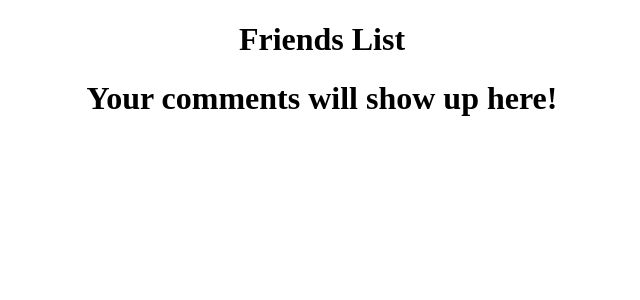
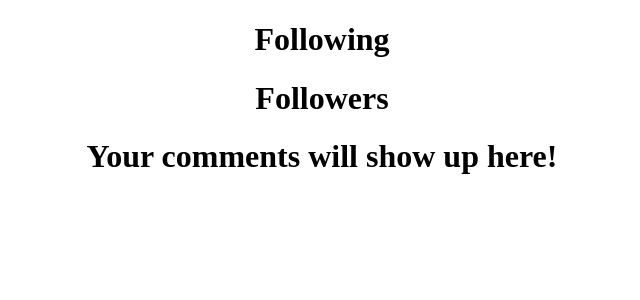
Before and after one commit to SerenaChandler/TransRoom, a Flask app: page /user in a window 1280 px wide. Shown: the part 114-414 px from the top of the page, without its empty margins (318-958 px from the left). Run offline with Flask 2, Linux system fonts and the light colour scheme; the visitor is signed in with stand-in values (Sample User, id 1); data comes from the database, SQL or seed files in the repository; data that the repository does not hold is empty; some libraries are stand-ins or nearby versions.

Commit message:
added code to show users followers, and prevent duplicate usernames from being created

```diff
--- a/crud.py
+++ b/crud.py
@@ -20,6 +20,8 @@ def get_users():
 def get_user_by_id(user_id):
     return User.query.get(user_id)
 
+def get_user_by_username(username):
+    return User.query.filter(User.username == username).first()
 
 
 def get_user_by_email(email):
--- a/server.py
+++ b/server.py
@@ -163,6 +163,7 @@ def create_user():
     password = request.form.get("password")
     username = request.form.get("username")
     user = crud.get_user_by_email(email)
+    existing_username = crud.get_user_by_username(username)
 
     if not email:
         flash("Please enter email")
@@ -172,6 +173,8 @@ def create_user():
         flash("Please enter username")
     elif user:
         flash("That email is already associated with an account.")
+    elif existing_username:
+        flash("That username is already associated with an account.")
     else:
         hashed_password = werkzeug.security.generate_password_hash(password, method='pbkdf2:sha256', salt_length=16)
         crud.create_user(email, hashed_password, username)
--- a/templates/user.html
+++ b/templates/user.html
@@ -4,19 +4,34 @@
 
 
 {% block body %}
-<h1>Friends List</h1>
+
+<div>
+    <h1>Following</h1>
     {% for user in user.following %}
-
-<h2>{{user.username}}</h2>
+    <div class="comment-box">
+        <h1>{{user.username}}</h1>
 
         <form action="/delete-friend/{{user.user_id}}">
             <input id="flush-friend-button" type="submit" value="flush">
         </form>
+    </div>
+    {% endfor %}
+</div>
 
 
+<div>
+    <h1>Followers</h1>
+    {% for user in user.followers %}
+    <div class="comment-box">
+        <h1>{{user.username}}</h1>
+
+    </div>
+
     {% endfor %}
+</div>
 
 
+<div>
     <h1>Your comments will show up here!</h1>
     {% for comment in user.comments %}
     <div class="comment-box">
@@ -25,13 +40,11 @@
             <h2>{{comment.comment_text}}
                 {{comment.rating}}/5
             </h2>
-
-
             <form action="/delete/comment/{{comment.comment_id}}">
                 <input id="delete-comment-button" value="delete" type="submit">
             </form>
     </div>
     </ul>
     {% endfor %}
-
+</div>
 {% endblock %}
```
Lines whose indentation alone changed are shown as unchanged.
